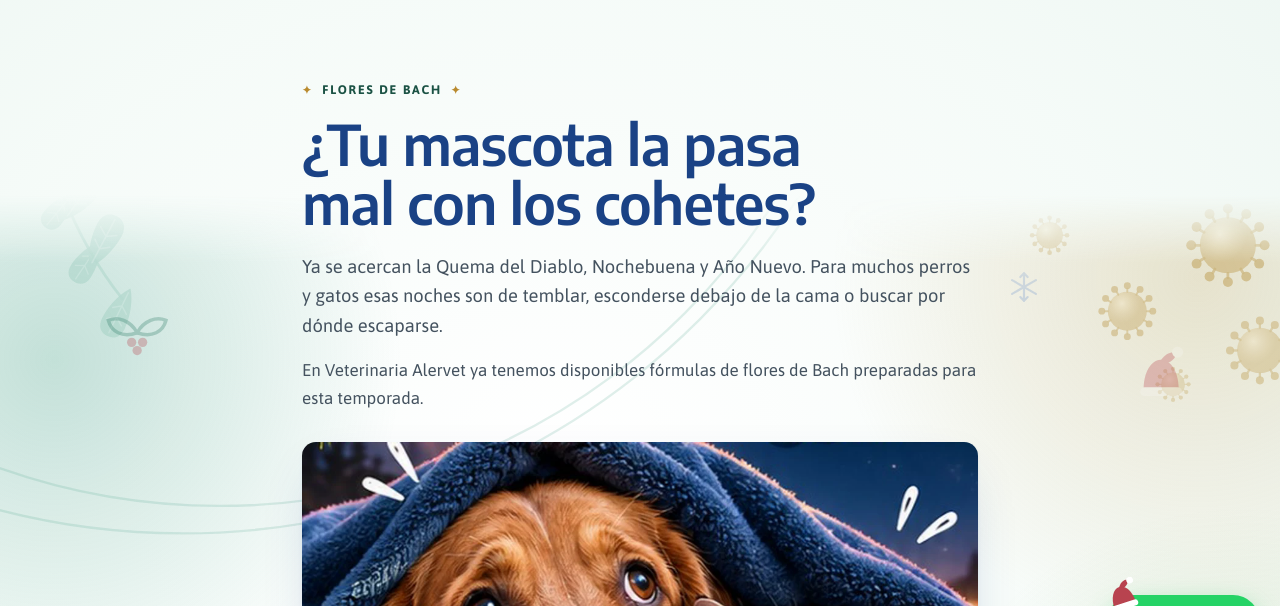
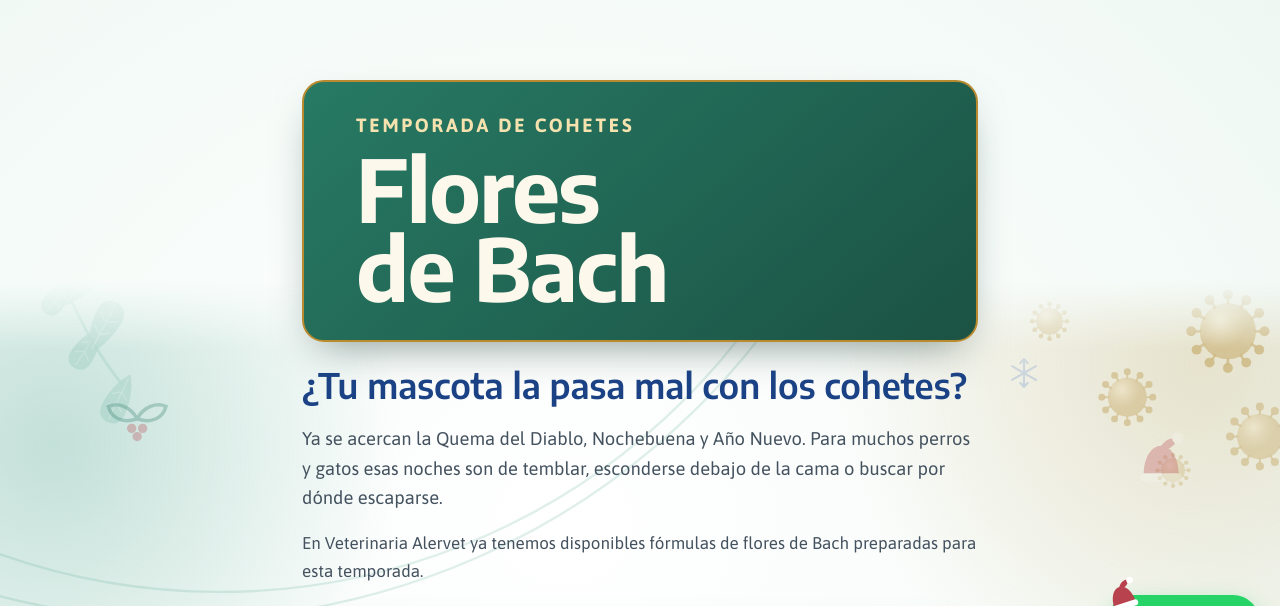
Before and after one commit to lobosusac/Paginaalervet2026, a plain HTML site: page public/flores-de-bach.html in a window 1280 px wide. Shown: the part 131-737 px from the top of the page. Drawn offline with Linux system fonts and the light colour scheme.

Commit message:
Flores de Bach: título grande en bloque verde
«Flores de Bach» pasa a ser el h1, en crema sobre un bloque verde con
filete dorado, como las cajas del material impreso de la clínica; la
pregunta baja a subtítulo. Así se nota más y además el buscador
entiende mejor de qué trata la página.

Va solo en esta página. En la portada el bloque convive con
Servicios, Reseñas y Contacto, y un título de este tamaño se las
comería.

La cinta va en crema dorado y a 1.2rem: en dorado más oscuro o más
pequeña no llegaba al contraste mínimo sobre el verde. Medido sobre
el verde más claro del degradado, que es el caso peor: 4.89 el título
y 4.04 la cinta, con 3 requerido por ser texto grande en negrita.

De paso, el flotante de WhatsApp ya no solo se aparta de los botones:
también de la cuenta regresiva, que en celular quedaba tapada a
medias.

Co-Authored-By: Claude Opus 5 <noreply@anthropic.com>
Claude-Session: https://claude.ai/code/session_01LRixvEQgRV2jkrfKg79dDQ

```diff
--- a/public/assets/css/styles.css
+++ b/public/assets/css/styles.css
@@ -1206,6 +1206,41 @@ a.bifurca-op:hover .bifurca-mas{color:var(--teal-darker)}
 
 [data-resena-ok] .tick{margin-inline:auto}
 
+/* El encabezado de Flores de Bach.
+
+   Es una página de temporada que tiene que llamar la atención, así
+   que su título va en un bloque verde con filete dorado, igual que
+   las cajas del material impreso de la clínica. Va solo aquí: en la
+   portada el bloque convive con Servicios, Reseñas y Contacto, y un
+   título de este tamaño se comería a las demás secciones.
+
+   La cinta va en crema dorado y a 1.2rem. En dorado más oscuro o más
+   pequeña no alcanzaba el contraste mínimo sobre el verde. */
+.bach-bloque{
+  display:inline-block;border-radius:22px;
+  background:linear-gradient(140deg,#277a64 0%,#1b5244 100%);
+  border:2px solid var(--oro-claro);
+  padding:clamp(20px,3.2vw,32px) clamp(26px,4.4vw,52px);
+  box-shadow:0 18px 44px -18px rgba(12,46,38,.55);
+  max-width:100%;
+}
+.bach-cinta{
+  display:block;font-family:Asap,sans-serif;font-size:1.2rem;font-weight:800;
+  line-height:1.2;letter-spacing:.14em;text-transform:uppercase;
+  color:#f5e2ae;margin:0 0 12px;
+}
+.bach-titulo{
+  font-family:"Encode Sans","Arial Narrow",Arial,sans-serif;font-stretch:condensed;
+  font-weight:700;line-height:.92;letter-spacing:-.02em;
+  font-size:clamp(2.6rem,9vw,5.4rem);color:#fdf8ec;margin:0;
+}
+.bach-sub{
+  font-family:"Encode Sans","Arial Narrow",Arial,sans-serif;font-stretch:condensed;
+  font-weight:600;color:var(--navy);line-height:1.1;
+  font-size:clamp(1.5rem,3.4vw,2.2rem);margin:24px 0 0;
+  text-wrap:balance;
+}
+
 /* ─── Flores de Bach ──────────────────────────────────────
    Página de temporada. El bloque de la portada y el enlace del
    menú los enciende y apaga main.js según CONFIG.cohetes.
--- a/public/assets/js/main.js
+++ b/public/assets/js/main.js
@@ -1355,13 +1355,15 @@ document.addEventListener('DOMContentLoaded', () => {
 
   /* ── El flotante cede el paso ────────────────────────────
      Va fijo abajo a la derecha, así que a ciertas alturas queda
-     justo encima de un botón de la página. Mientras eso pase se
-     desvanece: un botón de WhatsApp que tapa uno de agendar
-     cuesta citas.
+     justo encima de algo de la página. Mientras eso pase se
+     desvanece: un botón de WhatsApp que tapa uno de agendar cuesta
+     citas, y uno que tapa la cuenta regresiva deja el aviso a
+     medias.
      --------------------------------------------------------- */
   const flotante = document.querySelector('.wa-float');
   if (flotante) {
-    const PULSABLES = '.btn, .slot, .ev-opcion, .bifurca-op, .video-play';
+    // Botones, y también lo que hay que poder leer entero.
+    const PULSABLES = '.btn, .slot, .ev-opcion, .bifurca-op, .video-play, .cuenta';
     const MARGEN = 10;
     let pedido = false;
 
--- a/public/flores-de-bach.html
+++ b/public/flores-de-bach.html
@@ -53,8 +53,11 @@
   <!-- ── Portada ────────────────────────────────────────── -->
   <section class="section section-deco deco-botanico">
     <div class="wrap narrow">
-      <p class="eyebrow">Flores de Bach</p>
-      <h1>¿Tu mascota la pasa mal con los cohetes?</h1>
+      <div class="bach-bloque">
+        <span class="bach-cinta">Temporada de cohetes</span>
+        <h1 class="bach-titulo">Flores de Bach</h1>
+      </div>
+      <p class="bach-sub">¿Tu mascota la pasa mal con los cohetes?</p>
       <p class="lede" style="margin-top:20px">Ya se acercan la Quema del Diablo, Nochebuena y Año Nuevo. Para muchos perros y gatos esas noches son de temblar, esconderse debajo de la cama o buscar por dónde escaparse.</p>
       <p style="margin-top:16px">En Veterinaria Alervet ya tenemos disponibles fórmulas de flores de Bach preparadas para esta temporada.</p>
 
```
